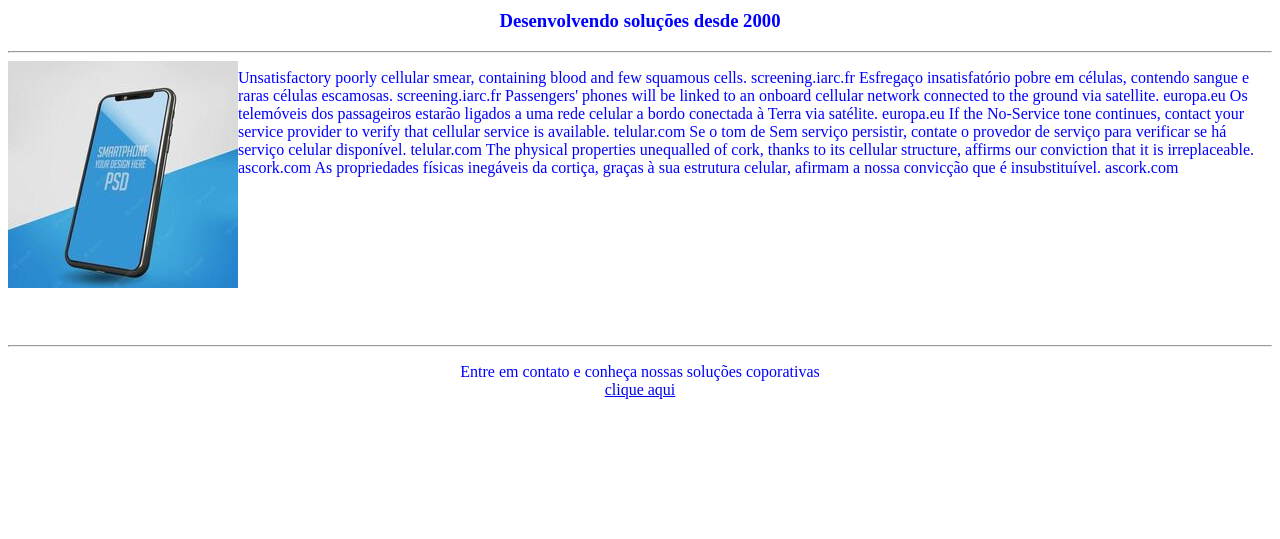
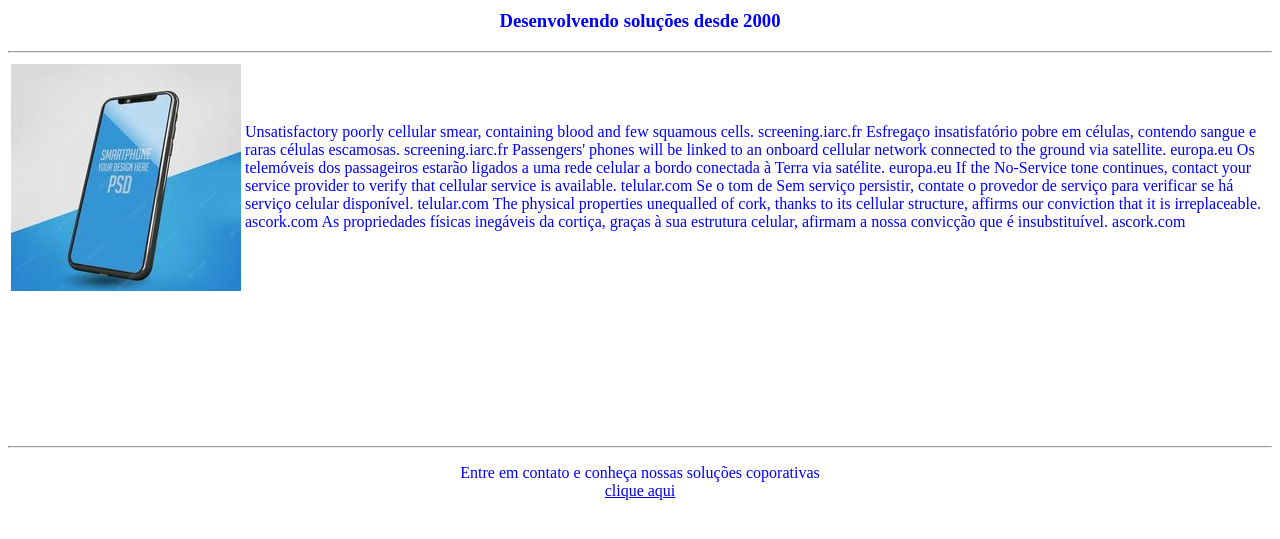
Before and after one commit to tamashiros/tarefa_empresa, a plain HTML site: page index.html in a window 1280 px wide. Shown: the part 49-588 px from the top of the page. Drawn offline with Linux system fonts and the light colour scheme.

Commit message:
Criação de tabelas

```diff
--- a/index.html
+++ b/index.html
@@ -3,28 +3,48 @@
 <html>
  <head>
   <title> Programador Front End </title>
- <meta charset="utf-8">
+ <meta charset=" utf-8">
 </head>
+
 <body style="color:blue;">
   <h1 align="center" style="line-height:50%;"> Programador Front-End </h1>
   <h3 align="center"> Desenvolvendo soluções desde 2000</h3>
   <hr>
+  <table>
+    <tr>
+      <td>
         <img src="imagens/Celular.jpg" alt="imagem de um celular" align="left">
+      </td>
+      <td>
         <p>
 
           Unsatisfactory poorly cellular smear, containing blood and few squamous cells. screening.iarc.fr
           Esfregaço insatisfatório pobre em células, contendo sangue e raras células escamosas. screening.iarc.fr
-Passengers' phones will be linked to an onboard cellular network connected to the ground via satellite. europa.eu
-Os telemóveis dos passageiros estarão ligados a uma rede celular a bordo conectada à Terra via satélite. europa.eu
-If the No-Service tone continues, contact your service provider to verify that cellular service is available. telular.com
-Se o tom de Sem serviço persistir, contate o provedor de serviço para verificar se há serviço celular disponível. telular.com
-The physical properties unequalled of cork, thanks to its cellular structure, affirms our conviction that it is irreplaceable. ascork.com
-As propriedades físicas inegáveis da cortiça, graças à sua estrutura celular, afirmam a nossa convicção que é insubstituível. ascork.com
-  </P>
+          Passengers' phones will be linked to an onboard cellular network connected to the ground via satellite.
+          europa.eu
+          Os telemóveis dos passageiros estarão ligados a uma rede celular a bordo conectada à Terra via satélite.
+          europa.eu
+          If the No-Service tone continues, contact your service provider to verify that cellular service is available.
+          telular.com
+          Se o tom de Sem serviço persistir, contate o provedor de serviço para verificar se há serviço celular
+          disponível. telular.com
+          The physical properties unequalled of cork, thanks to its cellular structure, affirms our conviction that it
+          is irreplaceable. ascork.com
+          As propriedades físicas inegáveis da cortiça, graças à sua estrutura celular, afirmam a nossa convicção que é
+          insubstituível. ascork.com
+        </p>
+      </td>
+    </tr>
+  </table>
+
+
+
+
   <br> <br> <br> <br> <br> <br> <br> <br>
   <hr>
   <p align="center"> Entre em contato e conheça nossas soluções coporativas <br>
     <a href="mailto:tamashiro.senai.frontend@gmail.com">
       clique aqui </a>
 </body>
+
 </html>
```
Lines whose indentation alone changed are shown as unchanged.
